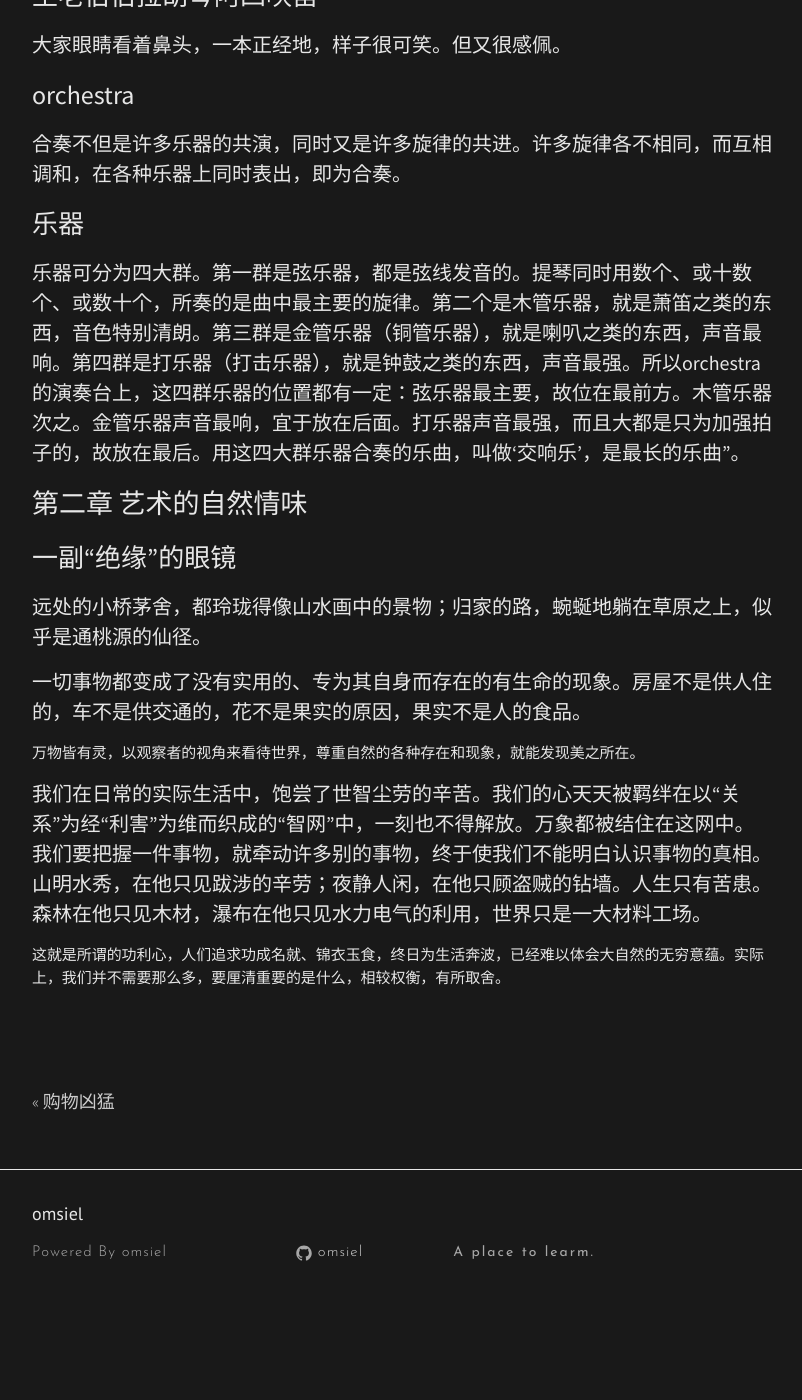
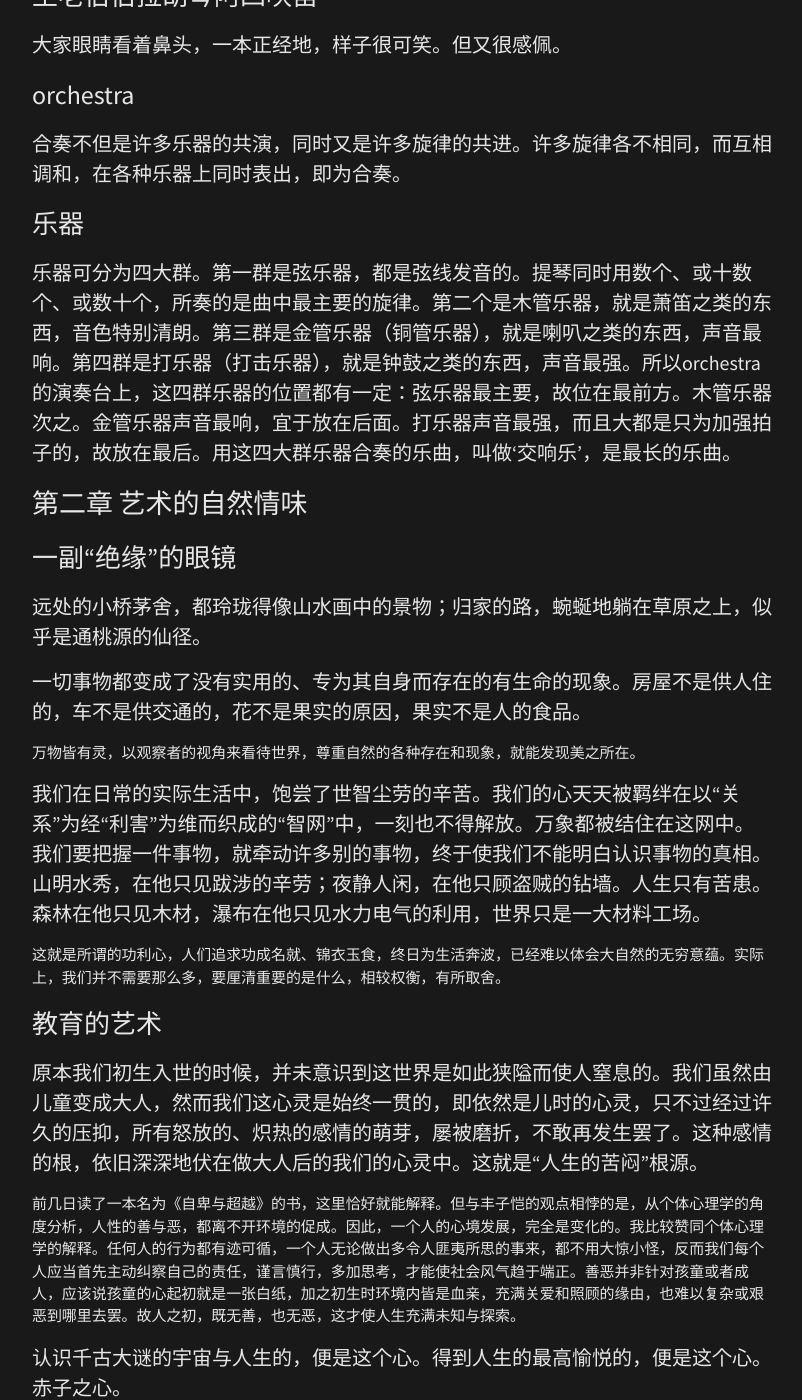
Before and after one commit to omsiel/omsiel.github.io, a Jekyll site: the page built from _posts/2019-06-14-有趣生活.md, in a window 1280 px wide and 1400 px high, scrolled down 1680 px. Shown: the whole window, without its empty margins (238-1040 px from the left). Built offline with Jekyll 4.4.1, drawn with Linux system fonts in a browser that asks for light colours; nearby versions of some CDN libraries; before the commit the page ends 3005 px from its top, so only the background shows below that; some of the changed text lies outside the part shown.

Commit message:
修改文章

```diff
--- a/_posts/2019-06-14-有趣生活.md
+++ b/_posts/2019-06-14-有趣生活.md
@@ -55,7 +55,7 @@ categories: note
 
 ### 乐器
 
-#### 乐器可分为四大群。第一群是弦乐器，都是弦线发音的。提琴同时用数个、或十数个、或数十个，所奏的是曲中最主要的旋律。第二个是木管乐器，就是萧笛之类的东西，音色特别清朗。第三群是金管乐器（铜管乐器），就是喇叭之类的东西，声音最响。第四群是打乐器（打击乐器），就是钟鼓之类的东西，声音最强。所以orchestra的演奏台上，这四群乐器的位置都有一定：弦乐器最主要，故位在最前方。木管乐器次之。金管乐器声音最响，宜于放在后面。打乐器声音最强，而且大都是只为加强拍子的，故放在最后。用这四大群乐器合奏的乐曲，叫做‘交响乐’，是最长的乐曲”。
+#### 乐器可分为四大群。第一群是弦乐器，都是弦线发音的。提琴同时用数个、或十数个、或数十个，所奏的是曲中最主要的旋律。第二个是木管乐器，就是萧笛之类的东西，音色特别清朗。第三群是金管乐器（铜管乐器），就是喇叭之类的东西，声音最响。第四群是打乐器（打击乐器），就是钟鼓之类的东西，声音最强。所以orchestra的演奏台上，这四群乐器的位置都有一定：弦乐器最主要，故位在最前方。木管乐器次之。金管乐器声音最响，宜于放在后面。打乐器声音最强，而且大都是只为加强拍子的，故放在最后。用这四大群乐器合奏的乐曲，叫做‘交响乐’，是最长的乐曲。
 
 # 第二章 艺术的自然情味
 
@@ -70,3 +70,17 @@ categories: note
 #### 我们在日常的实际生活中，饱尝了世智尘劳的辛苦。我们的心天天被羁绊在以“关系”为经“利害”为维而织成的“智网”中，一刻也不得解放。万象都被结住在这网中。我们要把握一件事物，就牵动许多别的事物，终于使我们不能明白认识事物的真相。山明水秀，在他只见跋涉的辛劳；夜静人闲，在他只顾盗贼的钻墙。人生只有苦患。森林在他只见木材，瀑布在他只见水力电气的利用，世界只是一大材料工场。
 
 ##### 这就是所谓的功利心，人们追求功成名就、锦衣玉食，终日为生活奔波，已经难以体会大自然的无穷意蕴。实际上，我们并不需要那么多，要厘清重要的是什么，相较权衡，有所取舍。
+
+### 教育的艺术
+
+#### 原本我们初生入世的时候，并未意识到这世界是如此狭隘而使人窒息的。我们虽然由儿童变成大人，然而我们这心灵是始终一贯的，即依然是儿时的心灵，只不过经过许久的压抑，所有怒放的、炽热的感情的萌芽，屡被磨折，不敢再发生罢了。这种感情的根，依旧深深地伏在做大人后的我们的心灵中。这就是“人生的苦闷”根源。
+
+##### 前几日读了一本名为《自卑与超越》的书，这里恰好就能解释。但与丰子恺的观点相悖的是，从个体心理学的角度分析，人性的善与恶，都离不开环境的促成。因此，一个人的心境发展，完全是变化的。我比较赞同个体心理学的解释。任何人的行为都有迹可循，一个人无论做出多令人匪夷所思的事来，都不用大惊小怪，反而我们每个人应当首先主动纠察自己的责任，谨言慎行，多加思考，才能使社会风气趋于端正。善恶并非针对孩童或者成人，应该说孩童的心起初就是一张白纸，加之初生时环境内皆是血亲，充满关爱和照顾的缘由，也难以复杂或艰恶到哪里去罢。故人之初，既无善，也无恶，这才使人生充满未知与探索。
+
+#### 认识千古大谜的宇宙与人生的，便是这个心。得到人生的最高愉悦的，便是这个心。赤子之心。
+
+##### 结合上述的个体心理学的解释，孩童的初心多是在关爱中所培养起来的，那么赤子之心就很好理解了。简而言之，赤子之心并非是本性，而是一种孩童心性得到正向发展的结果，成人应当保持不被恶习影响，并且加以积极培养，方才始终得见生命的崇高、不朽等意义。
+
+#### 明言之，就是要培养孩子的纯洁无暇、天真烂漫的真心，使其成人之后，“不为物诱”，能主动地观察世间，矫正世间，不致被动地盲从这世间已成的习惯，而被世间结成的罗网所羁绊。
+
+##### 无论什么时候，都要有自己的思考，学会正向面对这个世界，并且善于发现美好。希望你我都能拥有自己的天地，各自踏上多姿多彩的道路。相信即拥有。
```
